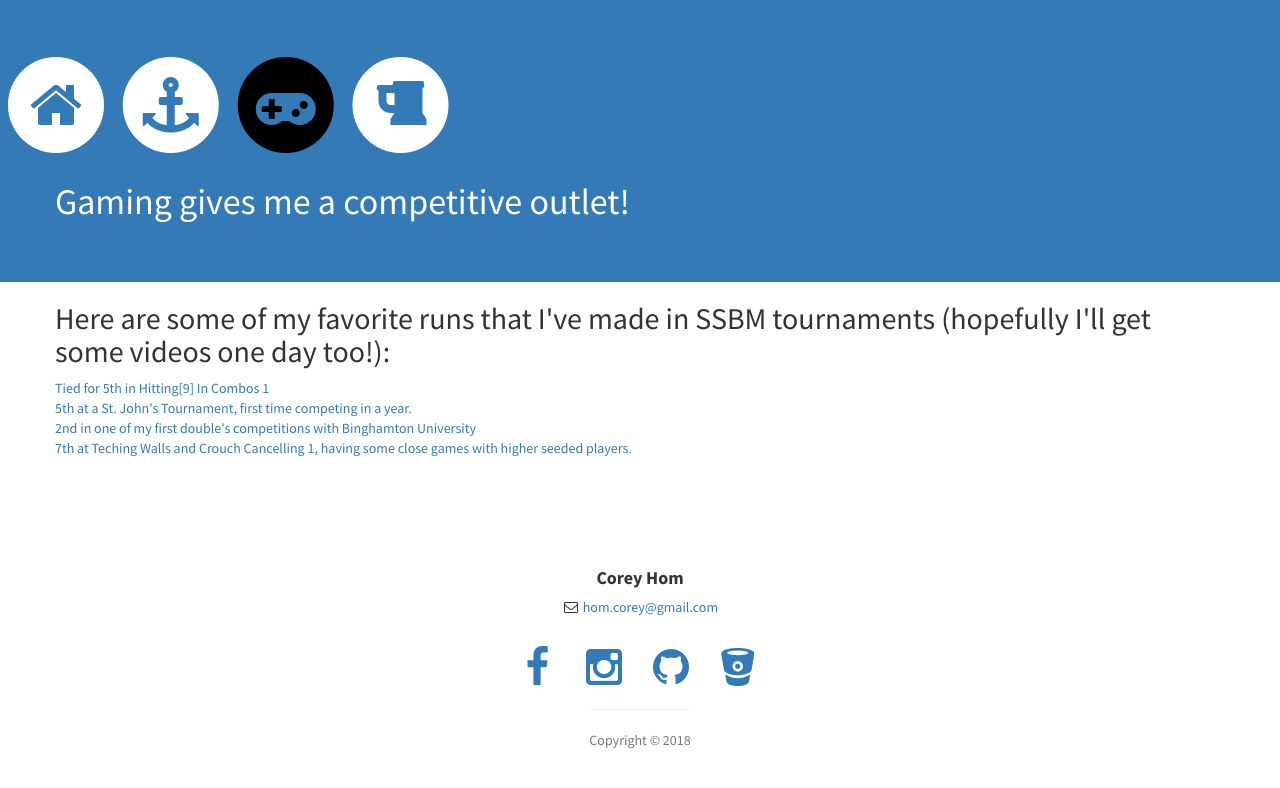
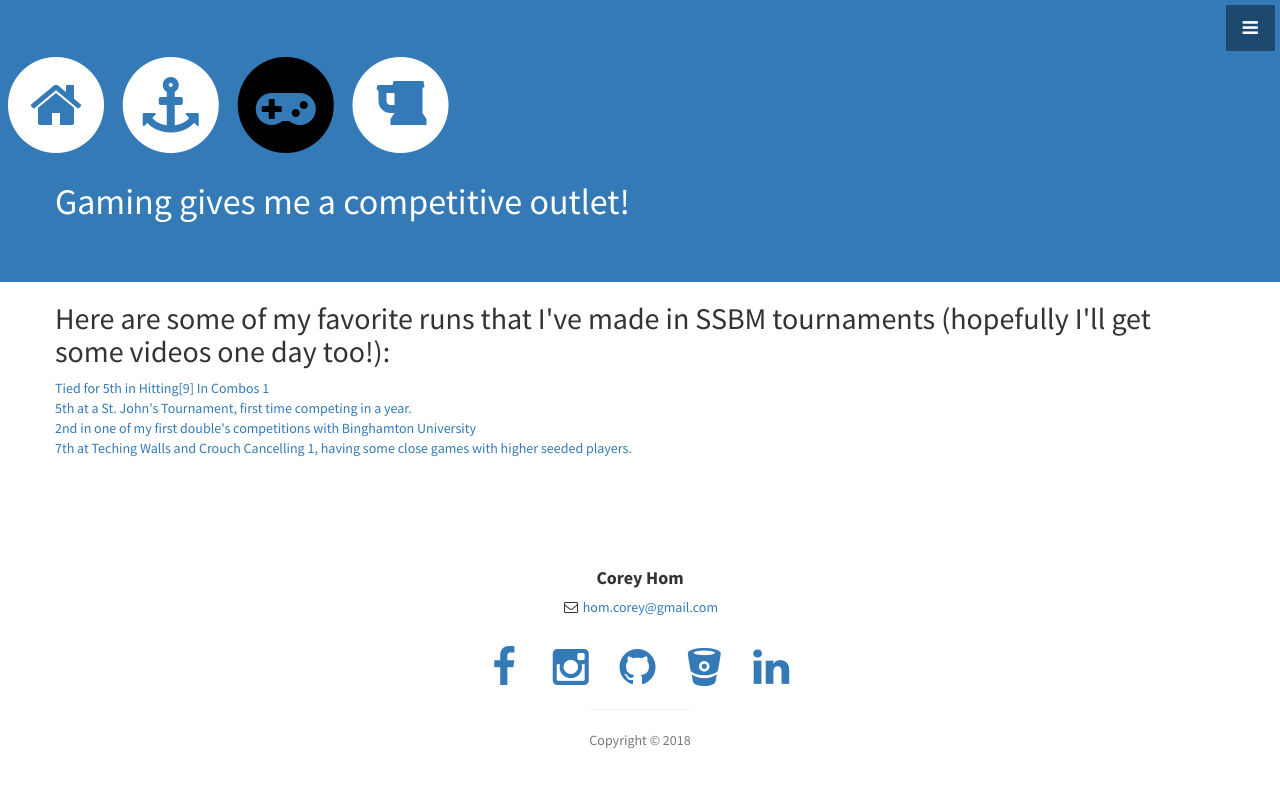
Before and after one commit to chom3/chom3.github.io, a Jekyll site: the page built from _pages/gaming.html, in a window 1280 px wide. Shown: the top 788 px of the page. Built offline with Jekyll 4.4.1, drawn with Linux system fonts in a browser that asks for light colours.

Commit message:
Added favicon, linkedin.

```diff
--- a/_config.yml
+++ b/_config.yml
@@ -15,7 +15,7 @@
 facebook_username: corey.hom
 instagram_username: homcorey
 github_username: chom3
-
+linkedin_username: coreyhom
 
 # API settings
 google_api_key:
--- a/_includes/footer.html
+++ b/_includes/footer.html
@@ -23,6 +23,9 @@
             <li>
               <a href="https://bitbucket.com/{{ site.github_username }}"><i class="fa fa-bitbucket fa-fw fa-3x"></i></a>
             </li>
+            <li>
+              <a href="https://linkedin.com/in/{{ site.linkedin_username }}"><i class="fa fa-linkedin fa-fw fa-3x"></i></a>
+            </li>
           </ul>
           <hr class="small">
           <p class="text-muted">Copyright &copy; {{ site.copyright }} 20{{ site.time | date: '%y' }}</p>
--- a/_includes/head.html
+++ b/_includes/head.html
@@ -5,6 +5,7 @@
   <meta name="viewport" content="width=device-width, initial-scale=1">
   <meta name="description" content="">
   <meta name="author" content="">
+  <link rel="shortcut icon" type="image/png" href="/favicon.png">
 
   <title>Corey Hom - Developer</title>
 
--- a/_pages/fitness.html
+++ b/_pages/fitness.html
@@ -4,7 +4,7 @@
 <!DOCTYPE html>
 <html lang="en">
   {% include head.html %}
-
+  {% include navigation.html %}
   <body>
   <section id="fitness" class="links bg-primary">
    <a href="/">
--- a/_pages/gaming.html
+++ b/_pages/gaming.html
@@ -5,6 +5,7 @@
 <html lang="en">
 
   {% include head.html %}
+  {% include navigation.html %}
   <body>
   <section id="gaming" class="links bg-primary">
    <a href="/">
```
Also changed, not shown: favicon.png (added).
